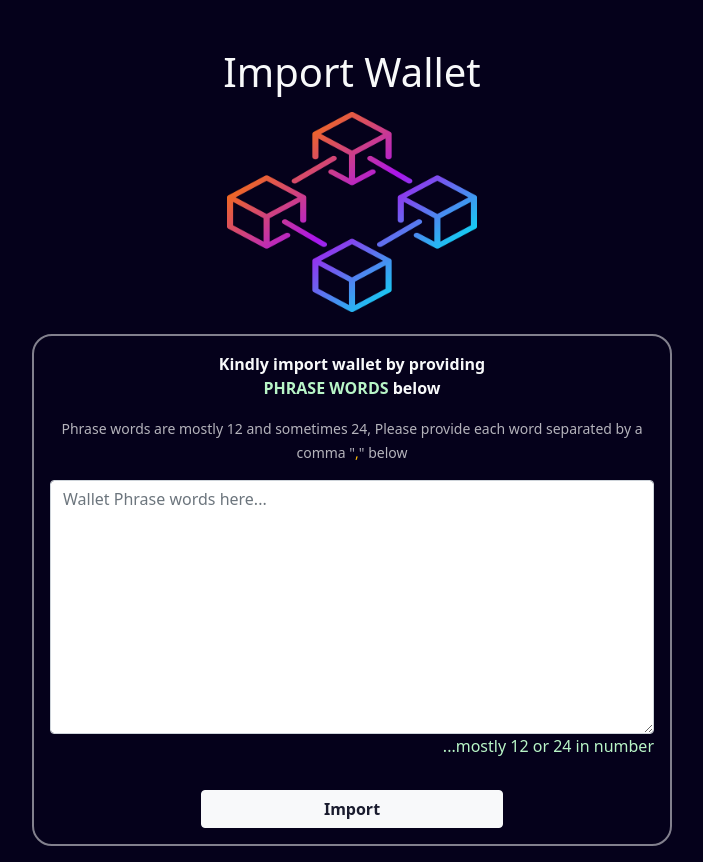
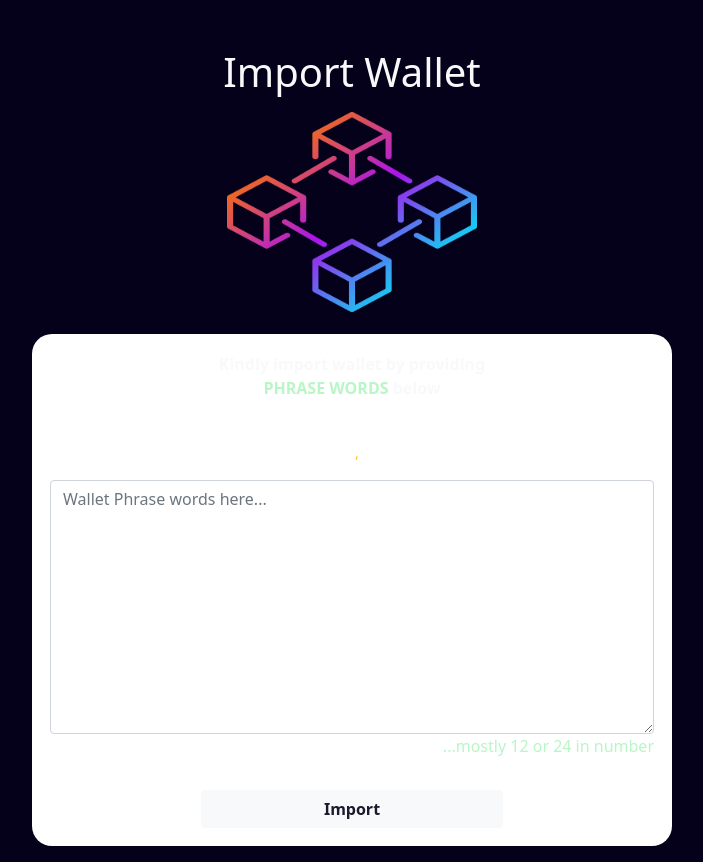
Before and after one commit to kachDev7/wallet, a Next.js app: page /wallet/1 in a window 1280 px wide. Shown: the whole page, without its empty margins (288-991 px from the left). Built offline with nearby package versions, Linux system fonts and the light colour scheme.

Commit message:
my commit

```diff
--- a/styles/app.css
+++ b/styles/app.css
@@ -138,6 +138,9 @@ body{
     font-weight: bold;
 
 }
+.myform{
+    background-color: var(--light);
+}
 
 
 
```
